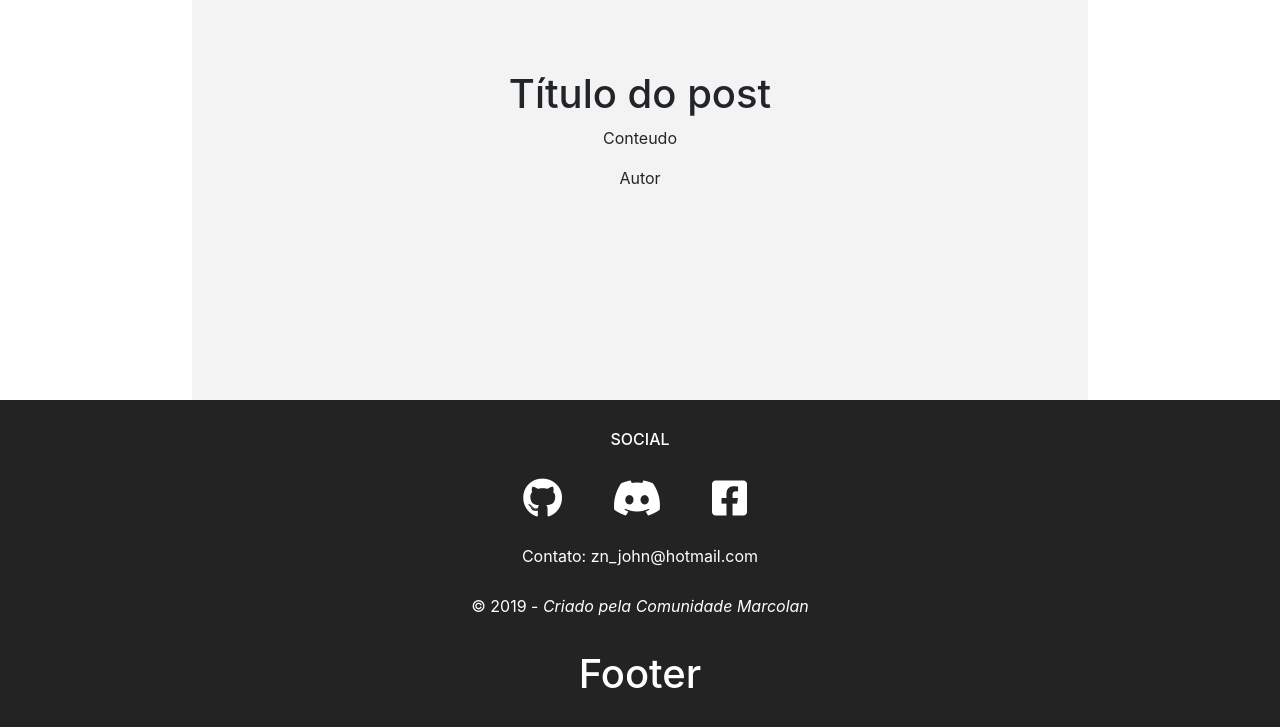
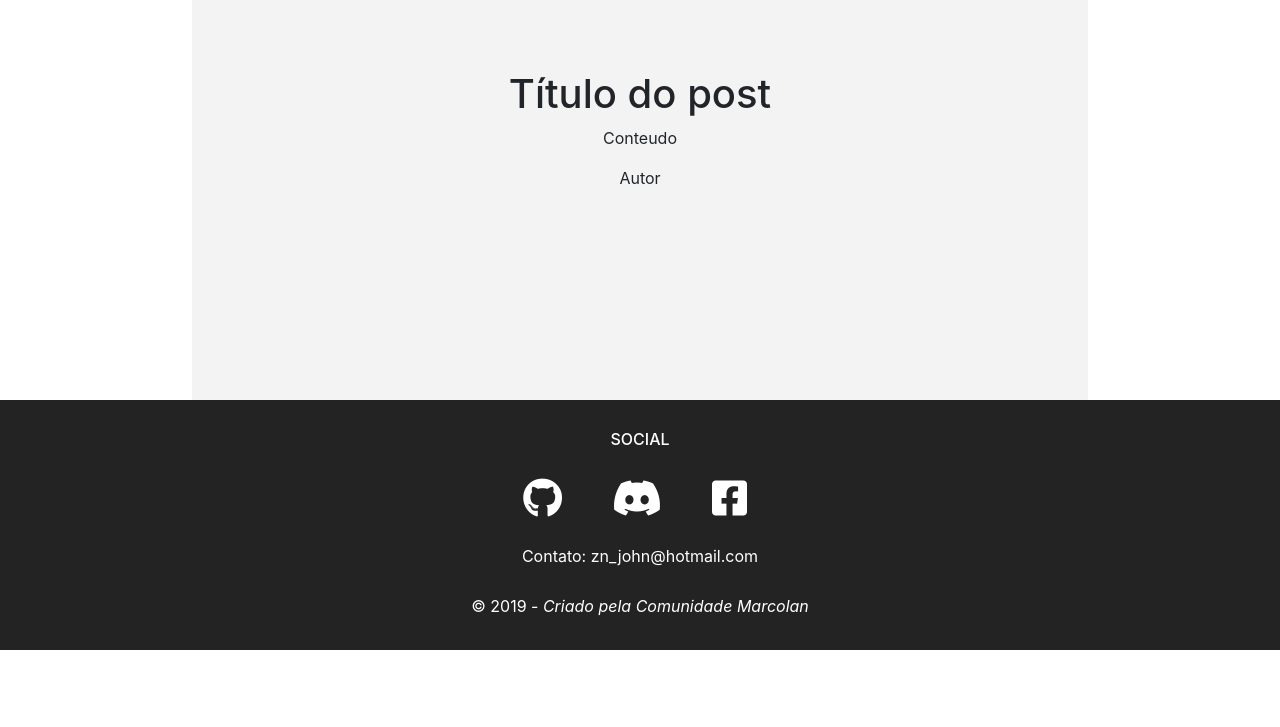
Before and after one commit to ProfessorMarcolan/site_twitch_jmarcolan, a Jekyll site: the page built from index.md, in a window 1280 px wide and 900 px high, scrolled down 654 px. Shown: the top 727 px of the window. Built offline with Jekyll 4.4.1, drawn with Linux system fonts in a browser that asks for light colours; nearby versions of some CDN libraries; our own code applies the rules of GitHub Pages for plain Markdown files; after the commit the page ends 1304 px from its top, so only the background shows below that.

Commit message:
Arrumando todos os arquivos

```diff
--- a/_layouts/layoute_pagina_principal.html
+++ b/_layouts/layoute_pagina_principal.html
@@ -60,10 +60,6 @@
         <p class="footer_copy">&copy; 2019 - <span class="footer_copy--italic">Criado pela Comunidade Marcolan</span></p>
     </footer>
 
-    <footer>
-        <h1>Footer</h1>
-    </footer>
-
 
     <script src="https://code.jquery.com/jquery-3.3.1.slim.min.js" integrity="sha384-q8i/X+965DzO0rT7abK41JStQIAqVgRVzpbzo5smXKp4YfRvH+8abtTE1Pi6jizo" crossorigin="anonymous"></script>
     <script src="https://cdnjs.cloudflare.com/ajax/libs/popper.js/1.14.7/umd/popper.min.js" integrity="sha384-UO2eT0CpHqdSJQ6hJty5KVphtPhzWj9WO1clHTMGa3JDZwrnQq4sF86dIHNDz0W1" crossorigin="anonymous"></script>
```
